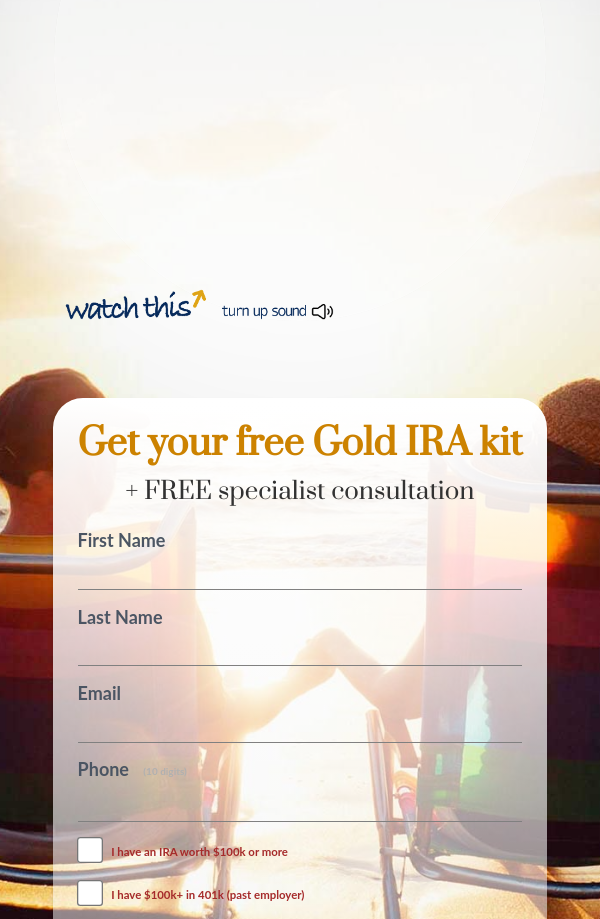
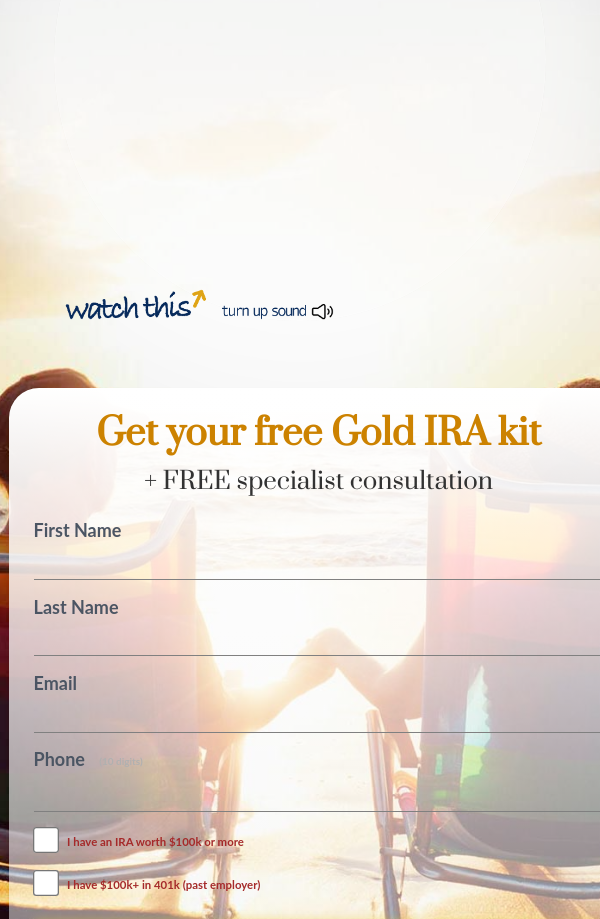
Before and after one commit to glenfish/mgi-final, an Astro site: page / in a window 600 px wide. Shown: the part 302-1221 px from the top of the page. Built offline with nearby package versions, Linux system fonts and the light colour scheme; Astro itself is replaced by a stand-in of ours; a script that the page names is missing.

Commit message:
updated responsive styling

```diff
--- a/public/css/style.css
+++ b/public/css/style.css
@@ -684,16 +684,18 @@ word-spacing: 2px!important;
       /* max-width:550px!important; */
    }
 }
-@media  (min-width: 691px) and (max-width: 1110px)  {
+@media  (min-width: 482px) and (max-width: 1252px)  {
    #formContainer {
-      /* min-width:620px!important; */
+      min-width:620px!important;
+      position:relative;
+      top: -90px;
    }
 }
 
 @media  (min-width: 480px) and (max-width:645px) {
    #formContainer {
-      /* position:relative;
-      top: -40px; */
+      position:relative;
+      top: -40px;
 
    }
  }
--- a/src/pages/index.astro
+++ b/src/pages/index.astro
@@ -69,7 +69,7 @@ import Footer from '../components/Footer.astro';
 							  <!-- <input type="hidden" id="leadSource" name="leadSource" value="mygoldira-us-fb-vid-1"> -->
 							  <div class="  mt-10  mx-auto flex" style="">
 								<div id="formContainer" class=" bg-[var(--formcolor)]   rounded-lg p-4 flex flex-col  relative z-10 shadow-md">
-								  <h2 class="headline unselectable">Get your free<br class="break-subheadline" style="display:none;"/> Gold IRA kit</h2>
+								  <h2 class="headline unselectable">Get your free<br class="break-subheadline" style="display:none;"/>&nbsp;Gold IRA kit</h2>
 								  <p class="text-center leading-relaxed mb-5 text-gray-600 garamond tight text-md unselectable">+ FREE specialist consultation</p>
 								  <div class="relative mb-4">
 									<label for="firstname" class="leading-7 text-sm text-gray-600 unselectable">First Name</label>
```
